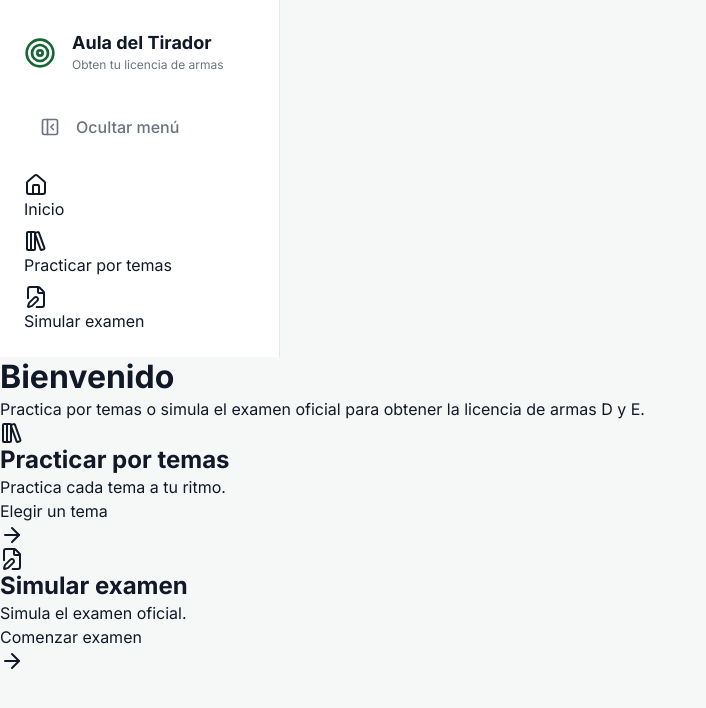
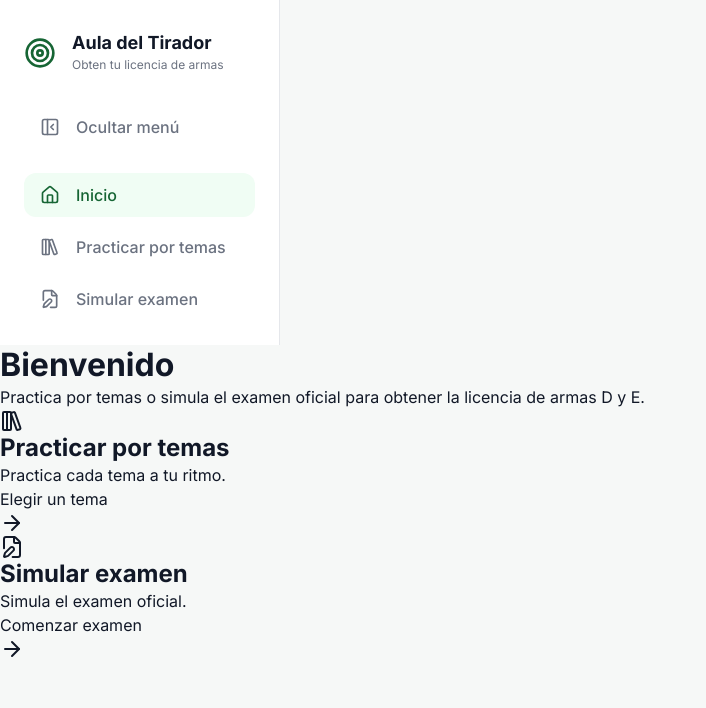
Before and after one commit to ManuelSanchis/aula-del-tirador, a React app in the folder app/: page / in a window 1280 px wide. Shown: the top 708 px of the page, without its empty margins (0-706 px from the left). Built offline with nearby package versions, Linux system fonts and the light colour scheme; the HTML template or start-up script is replaced by a standard one.

Commit message:
feat: add SidebarNavItem styles

```diff
--- /dev/null
+++ b/app/src/components/SidebarNavItem.module.css
@@ -0,0 +1,92 @@
+.item {
+  list-style: none;
+}
+
+.link {
+  display: flex;
+  align-items: center;
+
+  width: 100%;
+  height: 2.75rem;
+  gap: var(--spacing-sm);
+  padding-inline: var(--spacing-sm);
+
+  font-weight: 500;
+
+  color: var(--color-text-muted);
+
+  border-radius: var(--radius-md);
+
+  transition:
+    background-color var(--transition-fast),
+    color var(--transition-fast);
+}
+
+.link:hover {
+  color: var(--color-text);
+
+  background-color: var(--color-surface-secondary);
+}
+
+.active {
+  color: var(--color-primary);
+
+  background-color: var(--color-primary-soft);
+}
+
+.iconContainer {
+  display: flex;
+  align-items: center;
+  justify-content: center;
+
+  flex: 0 0 1.25rem;
+  width: 1.25rem;
+  height: 1.25rem;
+}
+
+.icon {
+  display: block;
+
+  width: 100%;
+  height: 100%;
+}
+
+.label {
+  overflow: hidden;
+
+  white-space: nowrap;
+
+  opacity: 1;
+
+  transition:
+    opacity var(--transition-fast),
+    visibility var(--transition-fast);
+}
+
+.collapsed {
+  gap: 0;
+}
+
+.collapsed .label {
+  display: none;
+}
+
+@media (width <= 768px) {
+  .item {
+    flex: 1;
+  }
+
+  .link,
+  .collapsed {
+    justify-content: center;
+
+    height: 3rem;
+    gap: 0;
+    padding: var(--spacing-xs);
+  }
+
+  .label,
+  .collapsed .label {
+    display: none;
+  }
+}
--- a/app/src/components/SidebarNavItem.tsx
+++ b/app/src/components/SidebarNavItem.tsx
@@ -1,5 +1,8 @@
+import clsx from 'clsx';
 import { type LucideIcon } from 'lucide-react';
 import { NavLink } from 'react-router-dom';
+
+import styles from './SidebarNavItem.module.css';
 
 interface SidebarNavItemProps {
   to: string;
@@ -10,13 +13,22 @@ interface SidebarNavItemProps {
 
 export const SidebarNavItem = ({ to, isCollapsed, label, icon: Icon }: SidebarNavItemProps) => {
   return (
-    <li>
-      <NavLink to={to} title={isCollapsed ? label : undefined}>
-        <span>
-          <Icon />
+    <li className={styles.item}>
+      <NavLink
+        to={to}
+        title={isCollapsed ? label : undefined}
+        className={({ isActive }) =>
+          clsx(styles.link, {
+            [styles.active]: isActive,
+            [styles.collapsed]: isCollapsed,
+          })
+        }
+      >
+        <span className={styles.iconContainer}>
+          <Icon className={styles.icon} />
         </span>
 
-        <span>{label}</span>
+        <span className={styles.label}>{label}</span>
       </NavLink>
     </li>
   );
```
